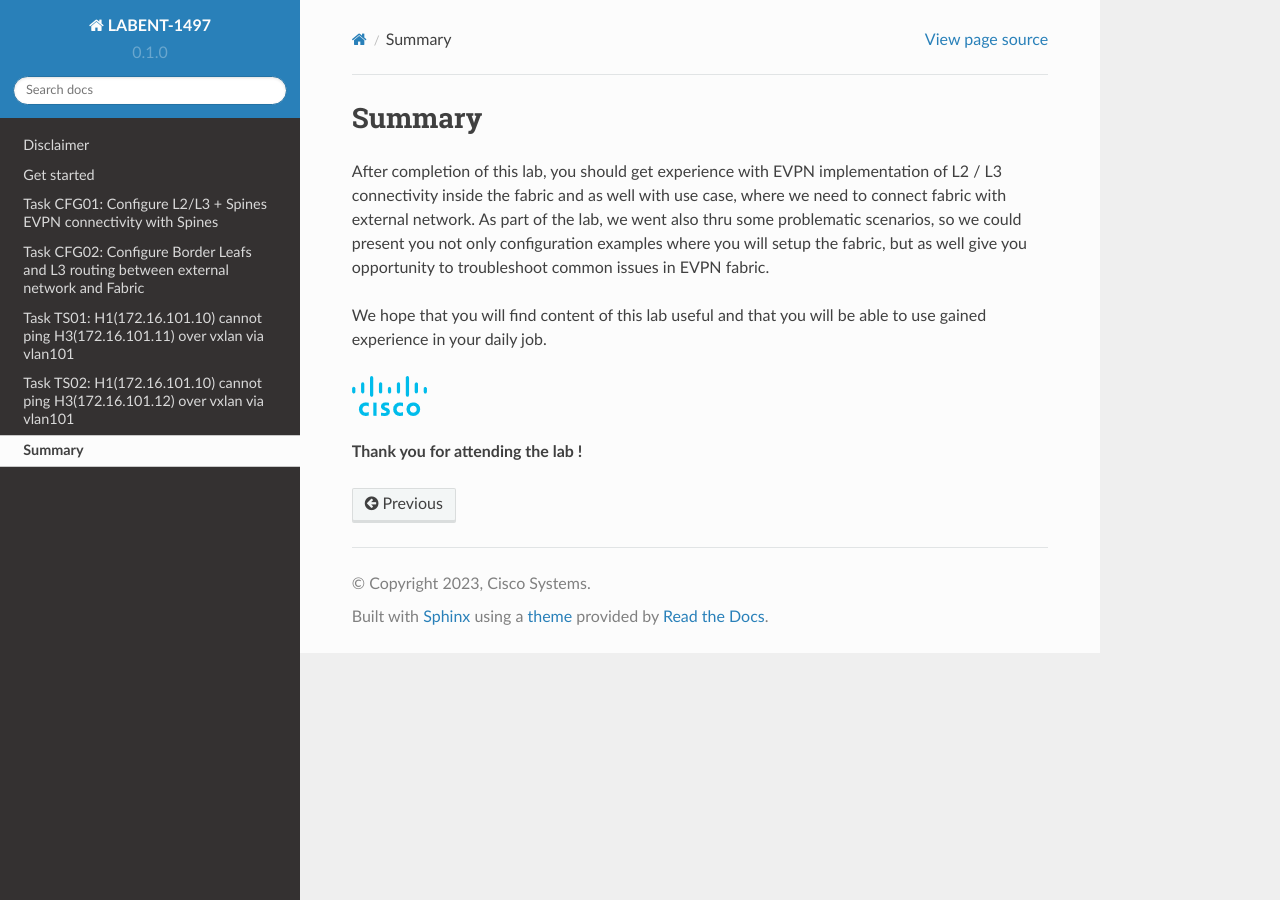
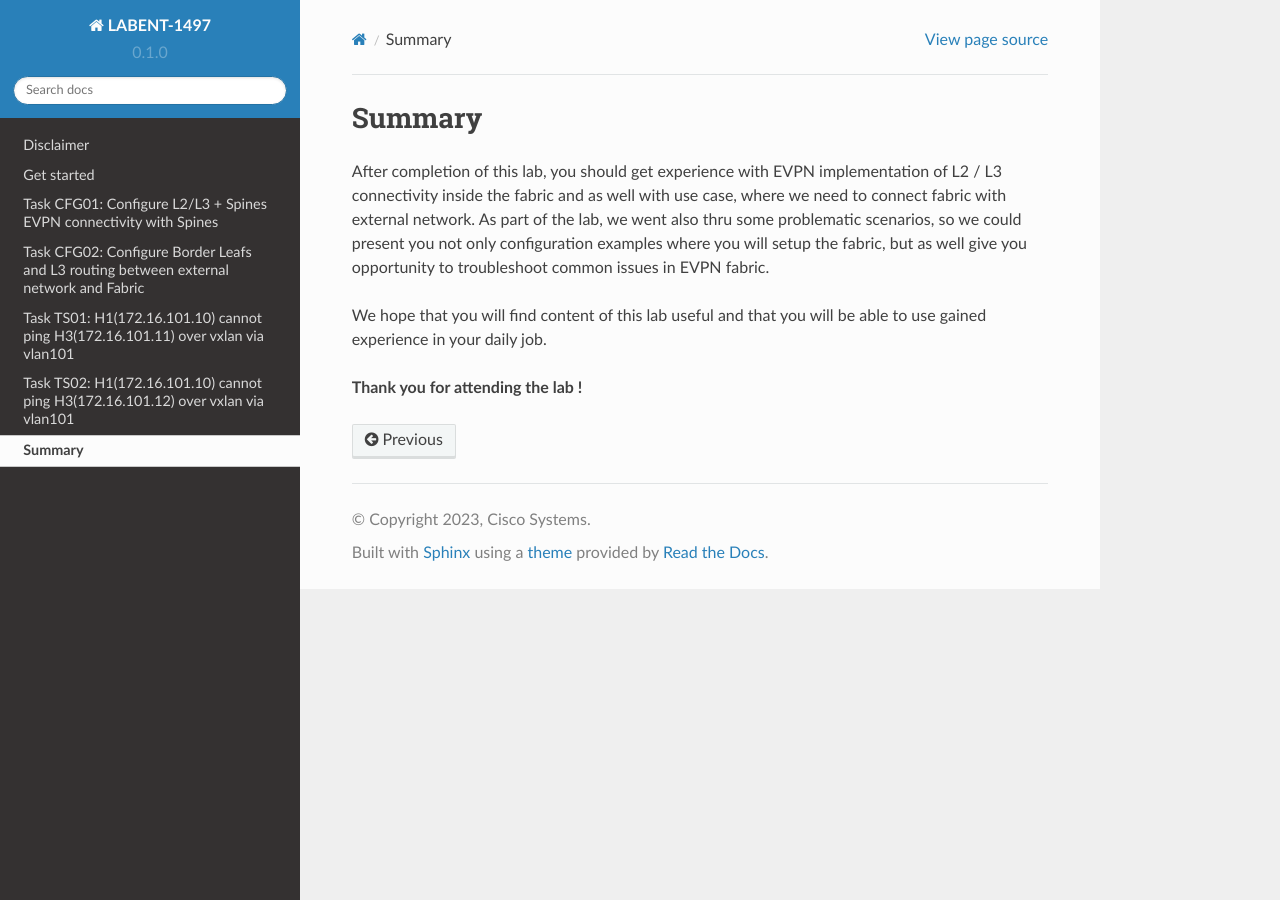
Before and after one commit to dvishchu/labent-1497, a Sphinx documentation site: the page built from docs/source/summary.rst, in a window 1280 px wide. Built offline with Sphinx 7.4.7 and the Read the Docs theme 2.0.0, drawn with Linux system fonts in a browser that asks for light colours.

Commit message:
removing cisco logo

```diff
--- a/docs/source/summary.rst
+++ b/docs/source/summary.rst
@@ -5,6 +5,4 @@ After completion of this lab, you should get experience with EVPN implementation
 
 We hope that you will find content of this lab useful and that you will be able to use gained experience in your daily job.
 
-.. image:: assets/cisco_logo.png
-
 **Thank you for attending the lab !**
```
Also changed, not shown: docs/source/assets/cisco_logo.png (deleted).
